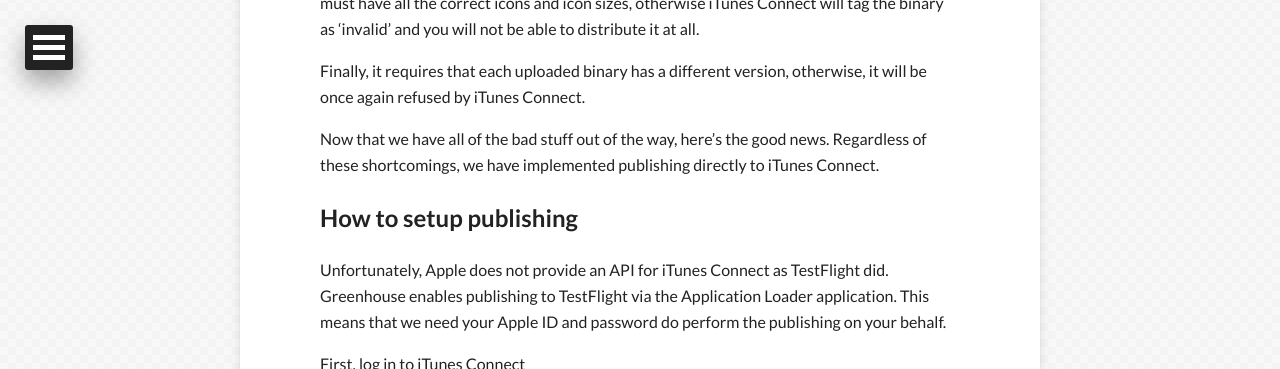
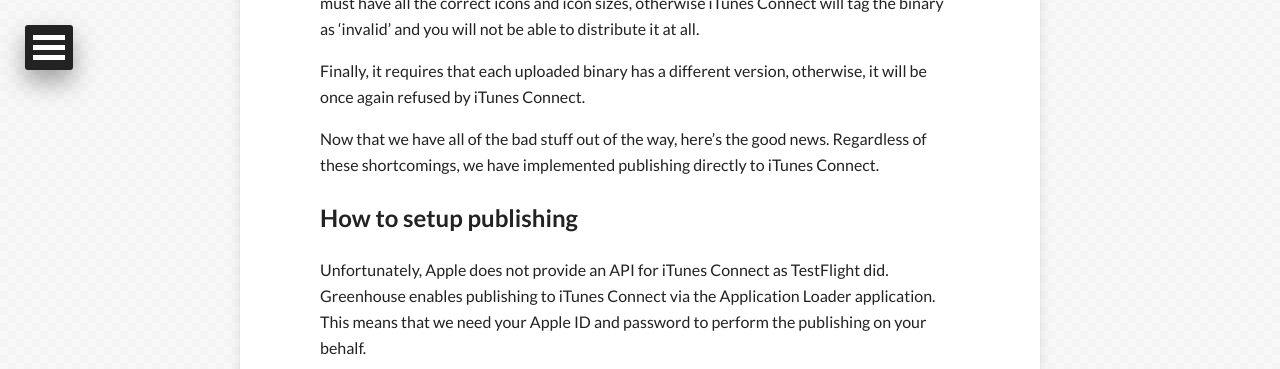
Before and after one commit to GreenhouseCI/blog.greenhouseci.com, a Jekyll site: the page built from _posts/2015-02-20-goodbye-testflight-hello-itunes-connect.md, in a window 1280 px wide and 900 px high, scrolled down 677 px, cut to the strip 0-369 px from the top of the window. Built offline with Jekyll 4.4.1, drawn with Linux system fonts in a browser that asks for light colours; nearby versions of some CDN libraries; comment, search, counter and statistics services are not loaded.

Commit message:
Change TestFlight to iTunes Connect

```diff
--- a/_posts/2015-02-20-goodbye-testflight-hello-itunes-connect.md
+++ b/_posts/2015-02-20-goodbye-testflight-hello-itunes-connect.md
@@ -25,7 +25,7 @@
 How to setup publishing
 -----------------------
 
-Unfortunately, Apple does not provide an API for iTunes Connect as TestFlight did. Greenhouse enables publishing to TestFlight via the Application Loader application. This means that we need your Apple ID and password do perform the publishing on your behalf.
+Unfortunately, Apple does not provide an API for iTunes Connect as TestFlight did. Greenhouse enables publishing to iTunes Connect via the Application Loader application. This means that we need your Apple ID and password to perform the publishing on your behalf.
 
 First, log in to <a href="https://itunesconnect.apple.com/WebObjects/iTunesConnect.woa">iTunes Connect</a>
 
```
